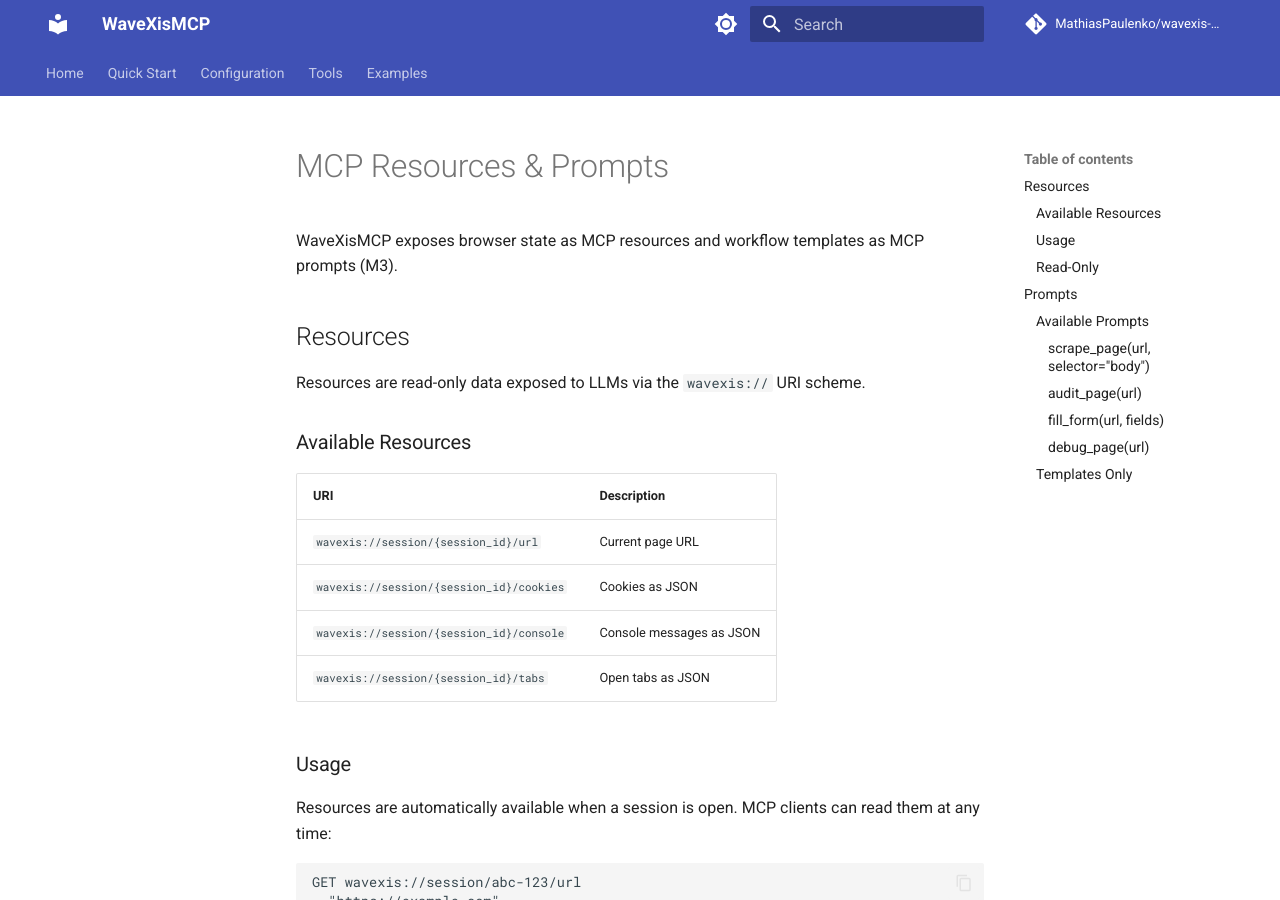
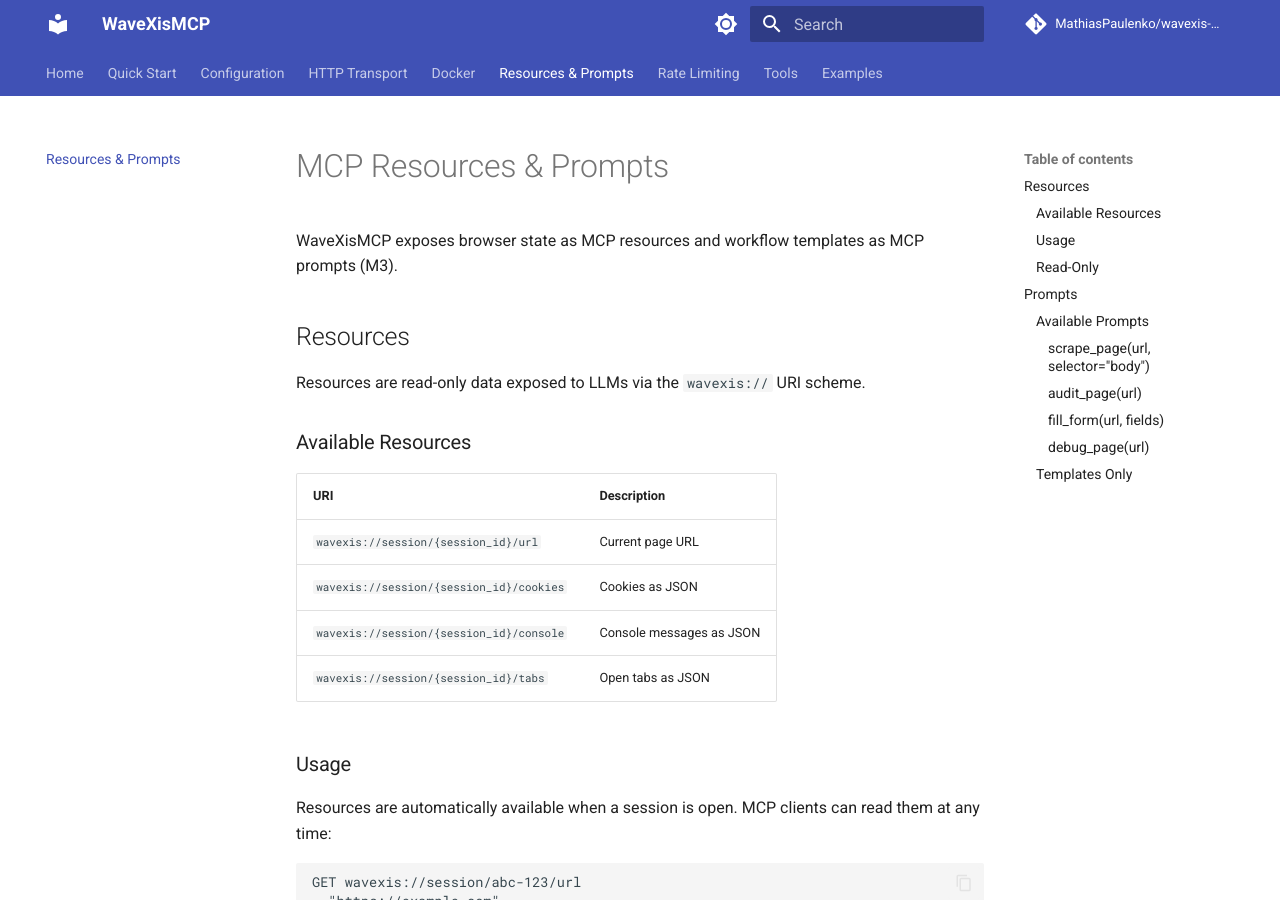
Before and after one commit to MathiasPaulenko/wavexis-mcp, an MkDocs documentation site: the page built from docs/resources-prompts.md, in a window 1280 px wide and 900 px high. Built offline with MkDocs 1.6.1 and Material for MkDocs 9.7.7, drawn with Linux system fonts in a browser that asks for light colours; comment, search, counter and statistics services are not loaded.

Commit message:
fix: use .get() in visual_diff test, remove pymdownx.admonition, add missing nav pages, drop --strict

```diff
--- a/mkdocs.yml
+++ b/mkdocs.yml
@@ -30,6 +30,10 @@
   - Home: index.md
   - Quick Start: quickstart.md
   - Configuration: configuration.md
+  - HTTP Transport: http-transport.md
+  - Docker: docker.md
+  - Resources & Prompts: resources-prompts.md
+  - Rate Limiting: rate-limiting.md
   - Tools:
       - Core: tools/core.md
       - Network: tools/network.md
@@ -57,7 +61,6 @@
   - pymdownx.tabbed:
       alternate_style: true
   - admonition
-  - pymdownx.admonition
   - attr_list
   - md_in_html
   - toc:
```
Also changed, not shown: 2 other files.
